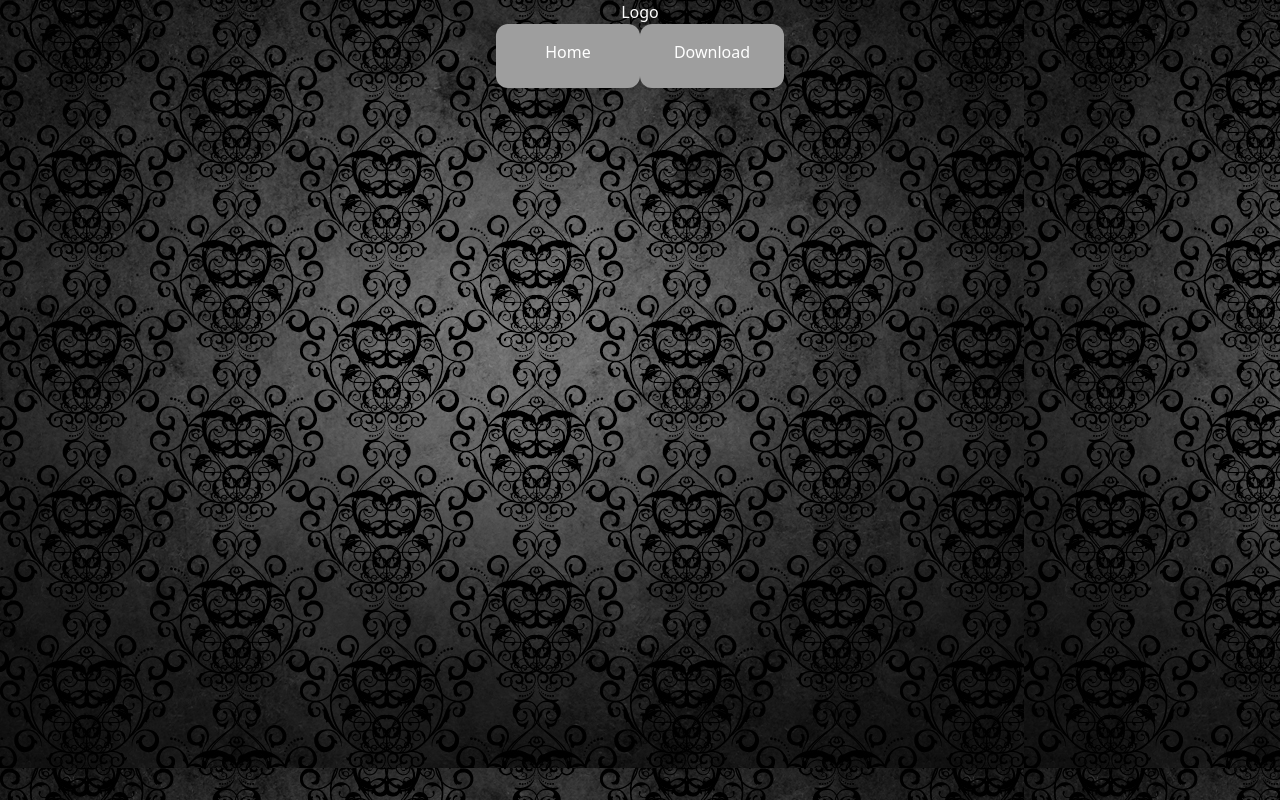
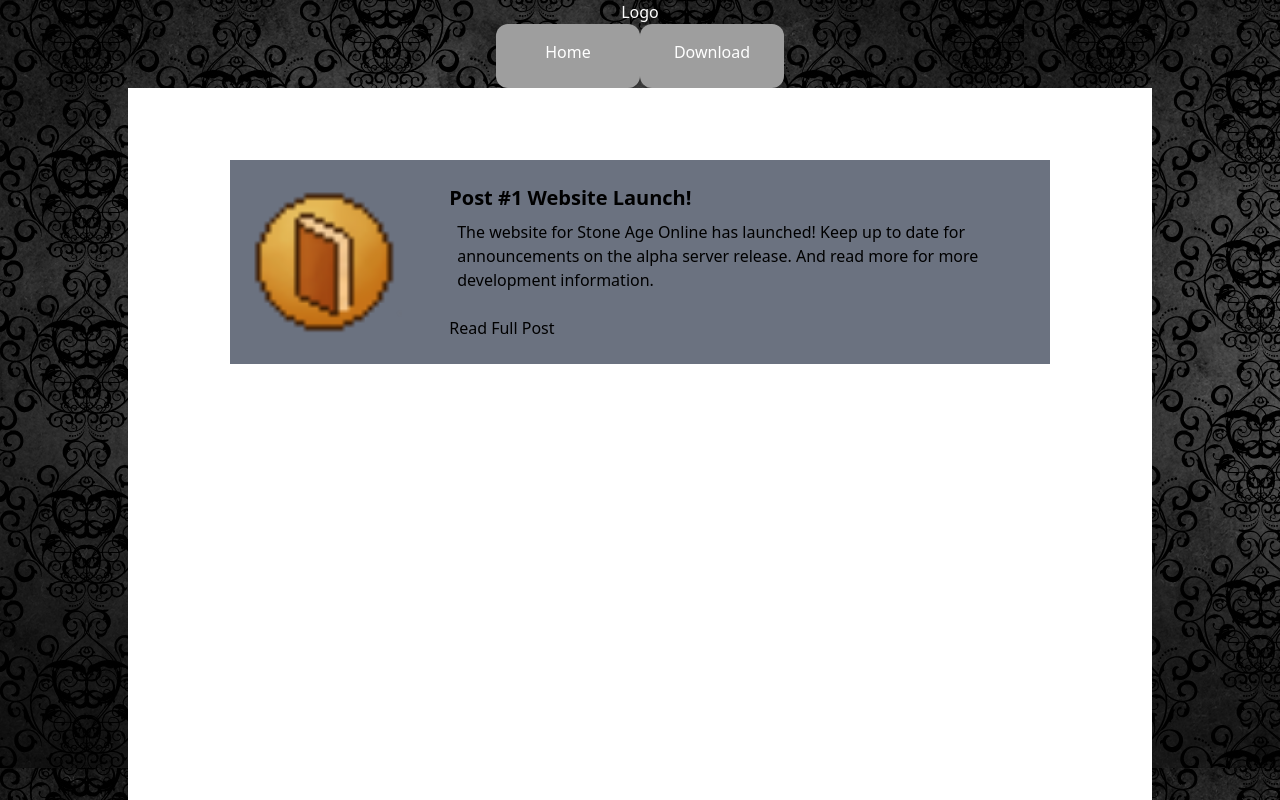
Before and after one commit to bnllmn/SAOWEB, a React (Create React App) app: page / in a window 1280 px wide. Before the commit this address had no page. Built offline with nearby package versions, Linux system fonts and the light colour scheme; grey boxes are pictures that could not be loaded.

Commit message:
fix one million

```diff
--- a/package.json
+++ b/package.json
@@ -1,7 +1,7 @@
 {
   "name": "stoneageonlineweb",
   "version": "0.1.0",
-  "homepage": "https://bnllmn.github.io/SAOWEB",
+  "homepage": ".",
   "private": true,
   "dependencies": {
     "@testing-library/jest-dom": "^5.14.1",
--- a/src/App.tsx
+++ b/src/App.tsx
@@ -9,7 +9,7 @@ function App() {
     <div
       className="App flex flex-col h-screen"
       style={{
-        backgroundImage: 'url(/SAOWEB/background-black.jpg)'
+        backgroundImage: 'url(/background-black.jpg)'
       }}
     >
       <Router>
@@ -20,7 +20,7 @@ function App() {
               <button
                 className="rounded-xl w-36 h-16 bg-gradient-to-b from-gray-500 via-gray-50 to-gray-500 text-white"
                 style={{
-                  backgroundImage: 'url(/SAOWEB/button-black-lighter.png)',
+                  backgroundImage: 'url(/button-black-lighter.png)',
                   backgroundSize: '150px 75px'
                 }}
               >
@@ -33,7 +33,7 @@ function App() {
               <button
                 className="rounded-xl w-36 h-16 bg-gradient-to-b from-gray-500 via-gray-50 to-gray-500 text-white"
                 style={{
-                  backgroundImage: 'url(/SAOWEB/button-black-lighter.png)',
+                  backgroundImage: 'url(/button-black-lighter.png)',
                   backgroundSize: '150px 75px'
                 }}
               >
@@ -46,8 +46,8 @@ function App() {
         </header>
         <div className="content-container h-full">
           <Routes>
-            <Route path="SAOWEB/" element={<LandingPage />} />
-            <Route path="SAOWEB/download" element={<DownloadPage />} />
+            <Route path="/" element={<LandingPage />} />
+            <Route path="/download" element={<DownloadPage />} />
           </Routes>
         </div>
       </Router>
```
